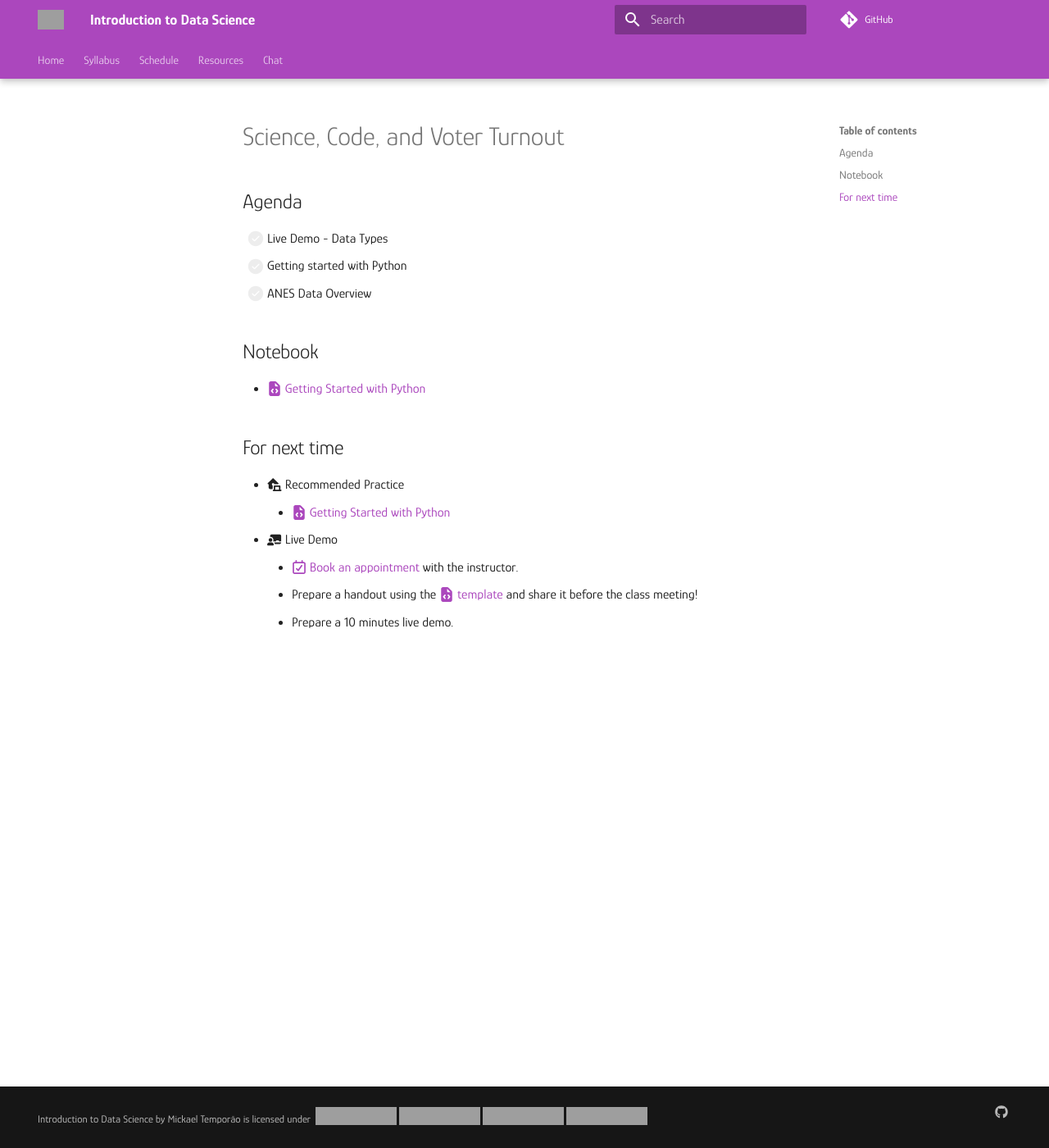
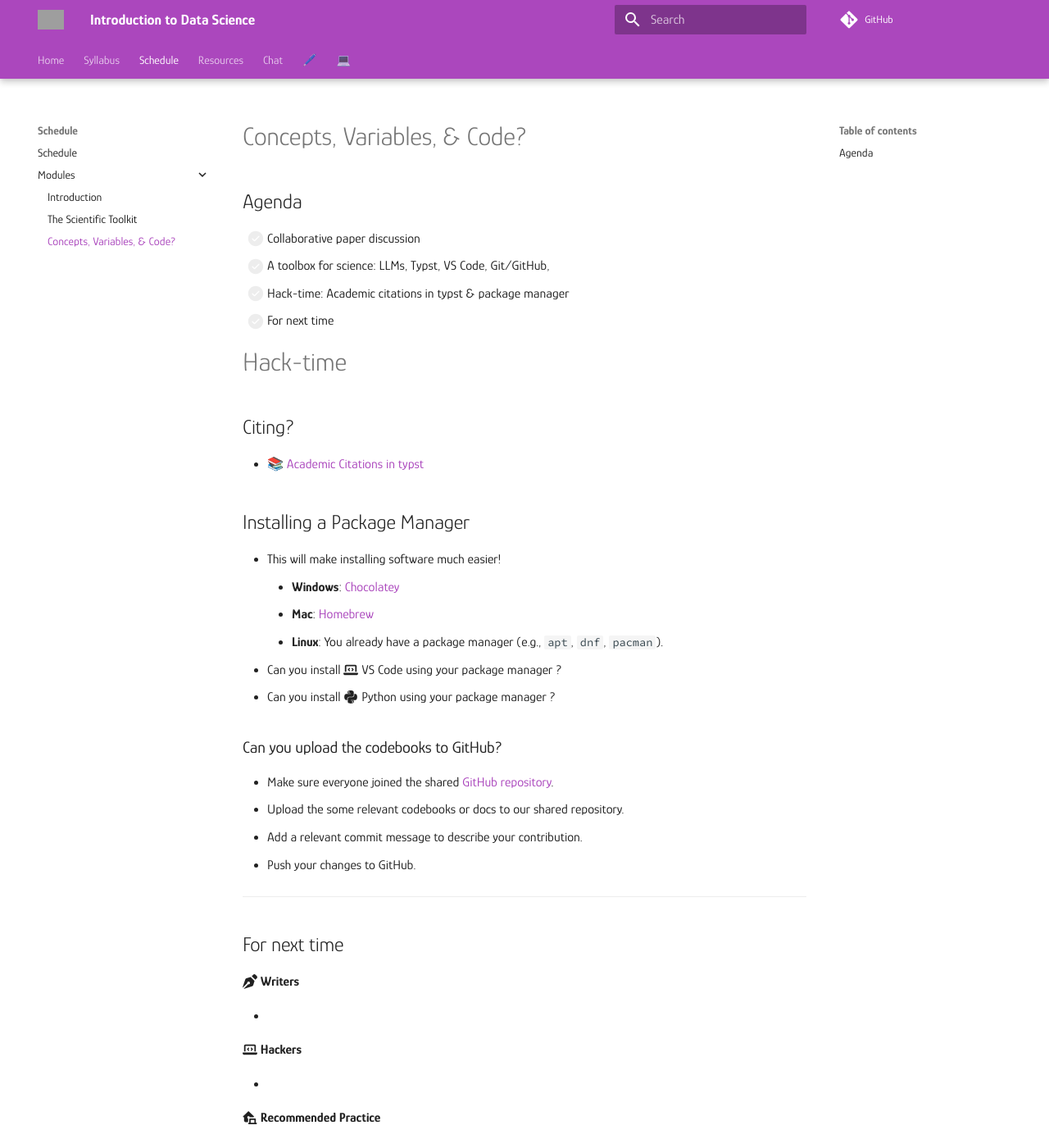
Before and after one commit to mickaeltemporao/itds, an MkDocs documentation site: the page built from docs/modules/programming-1.md, in a window 1280 px wide and 1400 px high. Shown: the whole window at 82% size. Built offline with MkDocs 1.6.1 and Material for MkDocs 9.7.7, drawn with Linux system fonts in a browser that asks for light colours; comment, search, counter and statistics services are not loaded; grey boxes are pictures that could not be loaded.

Commit message:
update resources and prog class #1

```diff
--- a/docs/modules/programming-1.md
+++ b/docs/modules/programming-1.md
@@ -1,17 +1,45 @@
-# Science, Code, and Voter Turnout
+# Concepts, Variables, & Code?
 
 ## Agenda
-- [ ] Live Demo - Data Types
-- [ ] Getting started with Python
-- [ ] ANES Data Overview
+- [ ] Collaborative paper discussion
+- [ ] A toolbox for science: LLMs, Typst, VS Code, Git/GitHub,
+- [ ] Hack-time: Academic citations in typst & package manager
+- [ ] For next time
 
-## Notebook
-- [:fontawesome-solid-file-code: Getting Started with Python](https://colab.research.google.com/github/mickaeltemporao/itds/blob/main/materials/01-getting-started.ipynb)
+<!-- ## Notebook -->
+<!-- - [:fontawesome-solid-file-code: Getting Started with Python](https://colab.research.google.com/github/mickaeltemporao/itds/blob/main/materials/01-getting-started.ipynb) -->
+
+# Hack-time
+
+## Citing?
+- [📚 Academic Citations in typst](../resources/writing.md#academic-citations-in-typst)
+
+## Installing a Package Manager
+- This will make installing software much easier!
+    - **Windows**: [Chocolatey](https://chocolatey.org/install)
+    - **Mac**: [Homebrew](https://brew.sh/)
+    - **Linux**: You already have a package manager (e.g., `apt`, `dnf`, `pacman`).
+- Can you install :fontawesome-solid-laptop-code: VS Code using your package manager ?
+- Can you install :fontawesome-brands-python: Python using your package manager ?
+
+### Can you upload the codebooks to GitHub?
+- Make sure everyone joined the shared [GitHub repository](https://github.com/mickaeltemporao/paper-spsc-2026).
+- Upload the some relevant codebooks or docs to our shared repository.
+- Add a relevant commit message to describe your contribution.
+- Push your changes to GitHub.
+
+---
 
 ## For next time
-- :fontawesome-solid-laptop-house: Recommended Practice
-    - [:fontawesome-solid-file-code: Getting Started with Python](https://colab.research.google.com/github/mickaeltemporao/itds/blob/main/materials/01-getting-started.ipynb)
-- :fontawesome-solid-chalkboard-teacher: Live Demo
-    - [:fontawesome-regular-calendar-check: Book an appointment](https://calendly.com/mickaeltemporao/one-on-one) with the instructor.
-    - Prepare a handout using the [:fontawesome-solid-file-code: template](https://colab.research.google.com/github/mickaeltemporao/ids-materials/blob/main/handout-template.ipynb) and share it before the class meeting!
-    - Prepare a 10 minutes live demo.
+
+**:fontawesome-solid-pen-nib: Writers**
+
+-
+
+**:fontawesome-solid-laptop-code: Hackers**
+
+-
+
+**:fontawesome-solid-house-laptop: Recommended Practice**
+
+-
--- a/docs/schedule.md
+++ b/docs/schedule.md
@@ -28,7 +28,7 @@ Each week, students work in groups of four within one of the three rotating grou
 | 2025/09/17 | [**:fontawesome-solid-book-open: Introduction**](modules/introduction.md)|        |        |        |                                                                             |
 | 2025/09/24 | [**:fontawesome-solid-book-open: Scientific Toolkit (1/2)**](modules/science.md) | **G1** | **G2** | **G3** | [**:fontawesome-regular-paper-plane: Onboarding**](resources/onboarding.md) |
 | 2025/10/01 | [**:fontawesome-solid-book-open: Scientific Toolkit (2/2)**](modules/science-2.md)                                        | **G2** | **G3** | **G1** | **:fontawesome-solid-award: Idea** |
-| 2025/10/08 | :fontawesome-solid-book-open: TBD                                        | **G3** | **G1** | **G2** |      |
+| 2025/10/08 | [**:fontawesome-solid-book-open: Concepts & Variables**](modules/programming-1.md)                                        | **G3** | **G1** | **G2** |      |
 | 2025/10/15 | :fontawesome-solid-book-open: TBD                                        | **G1** | **G2** | **G3** |      |
 | 2025/10/22 | :fontawesome-solid-book-open: TBD                                        | **G2** | **G3** | **G1** |      |
 | 2025/11/05 | :fontawesome-solid-book-open: TBD                                        | **G3** | **G1** | **G2** | **:fontawesome-solid-award: Proposal** |
--- a/mkdocs.yml
+++ b/mkdocs.yml
@@ -47,7 +47,7 @@ extra:
       link: https://github.com/mickaeltemporao
 extra_css:
   - stylesheets/extra.css
-repo_url: https://github.com/mickaeltemporao/data-analysis
+repo_url: https://github.com/mickaeltemporao/itds
 
 # Page tree
 nav:
@@ -62,7 +62,7 @@ nav:
     - Modules:
       - modules/introduction.md
       - modules/science.md
-      # - modules/programming-1.md
+      - modules/programming-1.md
       # - modules/programming-2.md
       # - modules/programming-3.md
       # - modules/exploration-1.md
@@ -74,7 +74,6 @@ nav:
       # - modules/sampling.md
       # - modules/measurement.md
       # - modules/replication.md
-    # - Semestre 2:
       # - modules/programming.md
       # - modules/statistics.md
       # - modules/variables.md
@@ -87,5 +86,7 @@ nav:
     - resources/writing.md
     - resources/misc.md
   - Chat: "https://chat.whatsapp.com/DUug7AgVtx5EanHW8XvwGp"
+  - 🖊️: "https://typst.app/project/pItoK1GB7GRHDp8jniBMuD"
+  - 💻: "https://github.com/mickaeltemporao/paper-spsc-2026"
 
 copyright: <p xmlns:cc="http://creativecommons.org/ns#" xmlns:dct="http://purl.org/dc/terms/"><span property="dct:title">Introduction to Data Science</span> by <span property="cc:attributionName">Mickael Temporão</span> is licensed under <a href="http://creativecommons.org/licenses/by-nc-sa/4.0/?ref=chooser-v1" target="_blank" rel="license noopener noreferrer" style="display:inline-block;"><img style="height:22px!important;margin-left:3px;vertical-align:text-bottom;" src="https://mirrors.creativecommons.org/presskit/icons/cc.svg?ref=chooser-v1"><img style="height:22px!important;margin-left:3px;vertical-align:text-bottom;" src="https://mirrors.creativecommons.org/presskit/icons/by.svg?ref=chooser-v1"><img style="height:22px!important;margin-left:3px;vertical-align:text-bottom;" src="https://mirrors.creativecommons.org/presskit/icons/nc.svg?ref=chooser-v1"><img style="height:22px!important;margin-left:3px;vertical-align:text-bottom;" src="https://mirrors.creativecommons.org/presskit/icons/sa.svg?ref=chooser-v1"></a></p>
```
Also changed, not shown: docs/modules/science-2.md (+5 -17 lines), docs/modules/science.md (+3 -10 lines), docs/resources/onboarding.md (+9 -13 lines).
